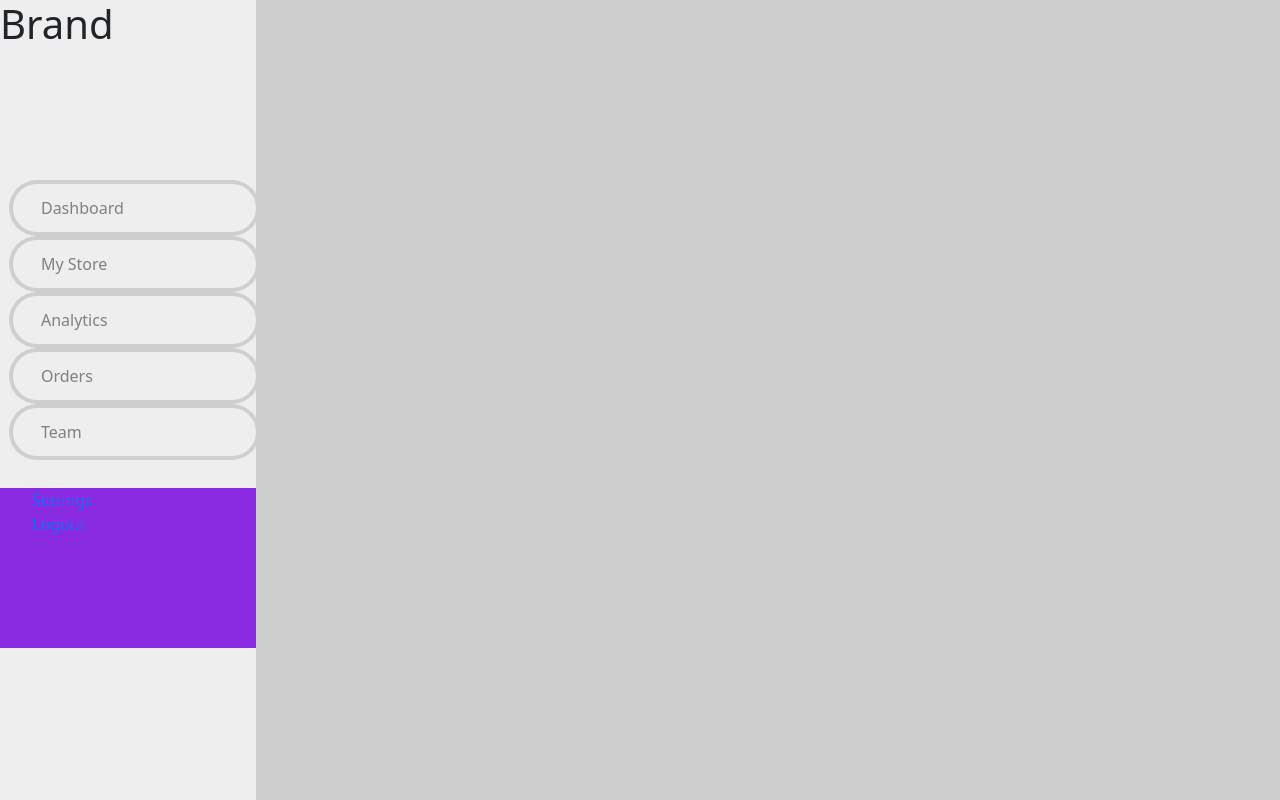
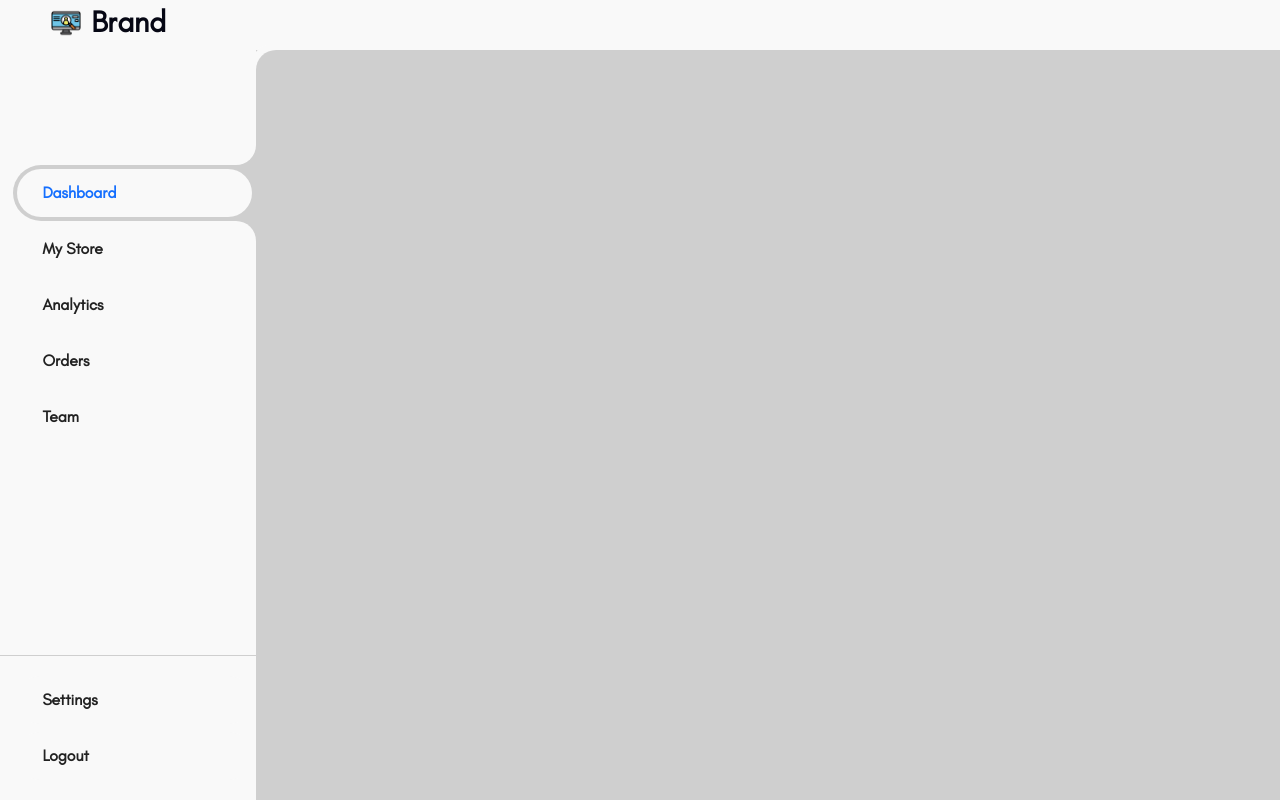
Before and after one commit to aessakou/Ecom, a Django app: page / in a window 1280 px wide. Run offline with Django 4.2, Linux system fonts and the light colour scheme; some libraries are stand-ins or nearby versions.

Commit message:
New Dashboard style

```diff
--- a/src/dashboard/static/dashboard/css/main.css
+++ b/src/dashboard/static/dashboard/css/main.css
@@ -20,26 +20,82 @@ li {
 	list-style: none;
 }
 
+:root {
+	--teacher: 'Teachers', sans-serif;
+	--poppins: 'Poppins', sans-serif;
+	--lato: 'Lato', sans-serif;
 
 
-:root {
+	--dark: #222;
+	--light: #f9f9f9;
+	--grey: #eee;
+	--dark-grey: #8f8f8f;
+	--light-grey: #cfcfcf;
+	--blue: #156ffe;
+	--dark-blue: #0d0c1f;
+
 }
 
-body {
-	background-color: #cfcfcf;
+html {
+	overflow-x: hidden;
 }
 
 
+
+body {
+	/* background: var(--grey); */
+	overflow-x: hidden;
+}
+
+
+
+
+/* MAIN STYLE */
+
+.base-container {
+	display: flex;
+
+}
+
+.main-sidebar {
+	width: 20vw;
+	height: 100vh;
+	background: var(--dark);
+}
+
+.content {
+	width: 80vw;
+	height: 100vh;
+	background: var(--light-grey);
+	overflow-y: auto;
+	z-index: 99;
+}
+
+
+/* END MAIN STYLE */
+
 /* START SIDEBAR */
+
+.brand {
+	display: flex;
+	align-items: center;
+	font-size: 30px;
+	color: #060714;
+	margin-left: 4vw;
+}
+
+.brand span {
+	margin-left: 10px;
+}
 
 #side-bar {
 	position: fixed;
-	left: 0;
-	top: 0;
 	width: 20vw;
 	height: 100vh;
-	background-color: #eee;
-	z-index: 999;
+	background-color: var(--light);
+	z-index: 9;
+	font-family: var(--teacher);
+	font-weight: 700;
 }
 
 #side-bar .first-menu {
@@ -47,41 +103,95 @@ body {
 	height: 35vh;
 }
 
-#side-bar .first-menu ul {
-	/* height: inherit; */
-	/* margin-top: 5vh; */
-	padding: 1vh 0;
+#side-bar ul {
+	padding: 0;
 }
 
-#side-bar .first-menu ul li {
-	height: 6vh;
-	margin-top: 1vh;
+#side-bar .first-menu li {
+	height: 7vh;
 	margin-left: 1vw;
+	border-radius: 48px 0 0 48px;
+	padding: 4px;
 }
 
 .active {
-	border-radius: 48px;
-	box-shadow: 0 0 0 4px #cfcfcf;
+	background: var(--light-grey);
+	position: relative;
 }
 
+.active::before {
+	content: '';
+	position: absolute;
+	width: 40px;
+	height: 40px;
+	border-radius: 50%;
+	top: -40px;
+	right: 0;
+	box-shadow: 20px 20px 0 var(--light-grey);
+	z-index: -1;
+}
+
+.active::after {
+	content: '';
+	position: absolute;
+	width: 40px;
+	height: 40px;
+	border-radius: 50%;
+	bottom: -40px;
+	right: 0;
+	box-shadow: 20px -20px 0 var(--light-grey);
+	z-index: -1;
+}
+
+
 #side-bar .first-menu ul li a {
+	width: 100%;
+	height: 100%;
+	background: var(--light);
 	display: flex;
 	align-items: center;
-	height: 100%;
-	width: 100%;
-	padding-left: 2.2vw;
-	color: gray;
+	border-radius: 48px;
+	font-size: 16px;
+	color: var(--dark);
+	white-space: nowrap;
+	overflow-x: hidden;
+	padding-left: 2vw;
+}
+
+#side-bar .first-menu li.active a {
+	color: var(--blue);
+}
+
+
+#side-bar .second-menu {
+	position: absolute;
+	width: 20vw;
+	bottom: 0;
+	border-top: 1px solid var(--light-grey);
+}
+
+/* END SIDEBAR */
+
+
+
+/* START NAVBAR */
+
+.navbar-section {
+	height: 50px;
+	background: var(--light);
+	position: sticky;
+}
+
+.navbar-section::after {
+	content: '';
+	position: absolute;
+	width: 40px;
+	height: 40px;
+	top: 50px;
+	border-top-left-radius: 50%;
+	box-shadow: -5px -5px 0 var(--light);
 }
 
 
 
-#side-bar .second-menu {
-	margin-top: 5vh;
-	height: 20vh;
-	background-color: blueviolet;
-}
-
-
-
-
-/* END SIDEBAR */
+/* END NAVBAR  */
--- a/src/dashboard/templates/dashboard/base.html
+++ b/src/dashboard/templates/dashboard/base.html
@@ -16,26 +16,50 @@
 <body>
 
 
-	<div class="container">
-		<section>
+	<div class="base-container">
+
+
+		<section class="main-sidebar">
+
 			<div id="side-bar">
-				<div>
-					<h1>Brand</h1>
+				<div >
+					<a class="brand" href="#">
+						<img src="{% static 'dashboard/images/blog-icon.png' %}" alt="#" width="30px">
+						<span>Brand</span>
+					</a>
 				</div>
 				<div class="first-menu">
 					<ul>
 						<li class="active"><a href="#">Dashboard</a></li>
-						<li class="active"><a href="#">My Store</a></li>
-						<li class="active"><a href="#">Analytics</a></li>
-						<li class="active"><a href="#">Orders</a></li>
-						<li class="active"><a href="#">Team</a></li>
+						<li class=""><a href="#">My Store</a></li>
+						<li class=""><a href="#">Analytics</a></li>
+						<li class=""><a href="#">Orders</a></li>
+						<li class=""><a href="#">Team</a></li>
 					</ul>
+					<div class="pt-3 second-menu">
+						<ul>
+							<li class=""><a href="#">Settings</a></li>
+							<li><a href="#">Logout</a></li>
+						</ul>
+					</div>
 				</div>
-				<div class="second-menu">
-					<ul>
-						<li><a href="#">Settings</a></li>
-						<li><a href="#">Logout</a></li>
-					</ul>
+			</div>
+		</section>
+
+
+		<section class="content">
+			<div class="">
+				<div class="navbar-section">
+					<nav class="">
+
+					</nav>
+				</div>
+				<div class="window-p">
+					<div>
+						{% block content %}
+
+						{% endblock content %}
+					</div>
 				</div>
 			</div>
 		</section>
```
